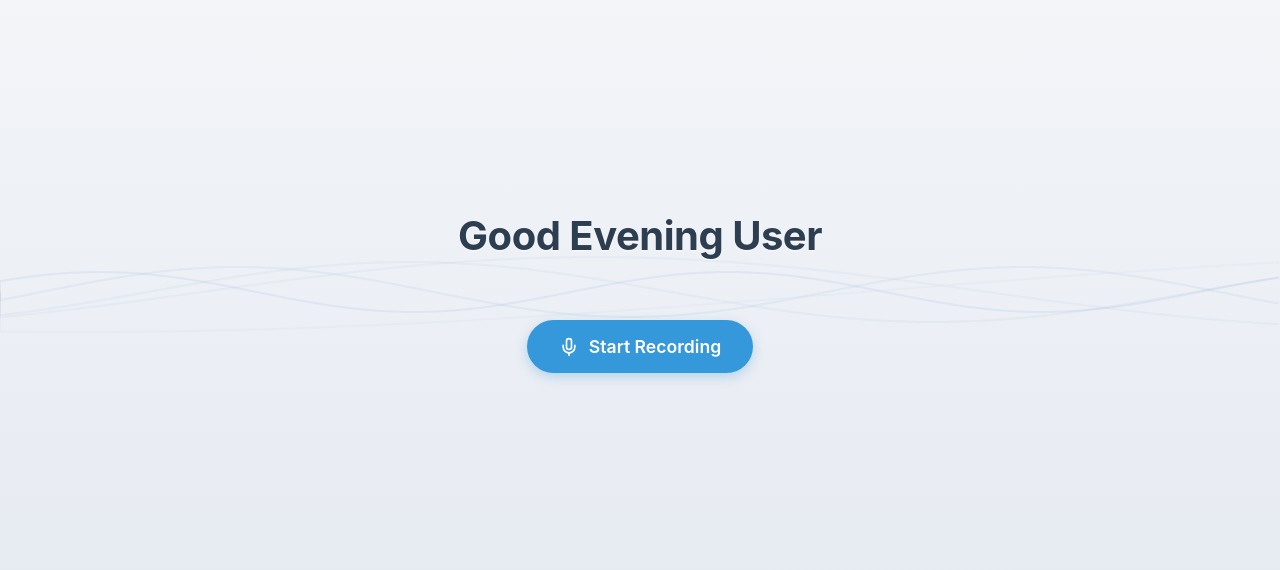
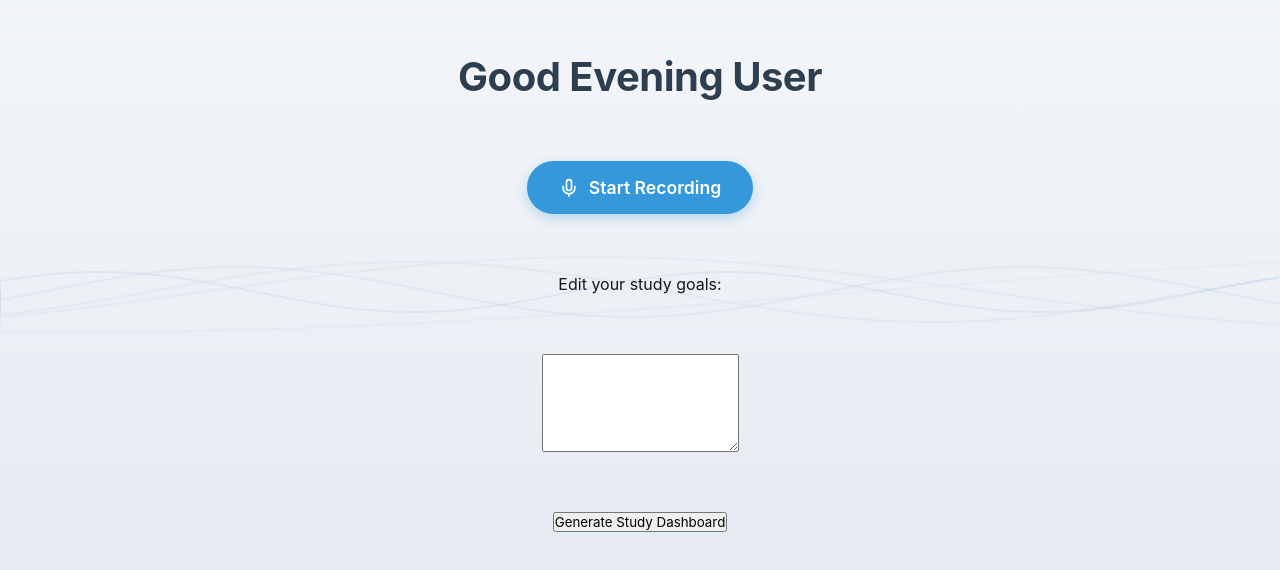
Before and after one commit to NanDhanesh/Miza, a Next.js app in the folder FirstScreen/: page / in a window 1280 px wide. Shown: the part 108-678 px from the top of the page. Built offline with nearby package versions, Linux system fonts and the light colour scheme.

Commit message:
text box
txt

```diff
--- a/FirstScreen/app/study-app.tsx
+++ b/FirstScreen/app/study-app.tsx
@@ -8,8 +8,10 @@ export default function StudyApp() {
   const [isRecording, setIsRecording] = useState(false)
   const [greeting, setGreeting] = useState("Good Morning User")
   const canvasRef = useRef<HTMLCanvasElement>(null)
-  const animationRef = useRef<number>()
+  const animationRef = useRef<number>(0)
   const recognitionRef = useRef<any>(null) //<n>
+  const [transcript, setTranscript] = useState("") //NEW
+
 
   useEffect(() => {
     // Update greeting based on time of day
@@ -101,11 +103,12 @@ export default function StudyApp() {
       recognition.lang = "en-US"
 
       recognition.onresult = (event: any) => {
-        const transcript = Array.from(event.results)
-          .map((result: any) => result[0].transcript)
+        const text = Array.from(event.results)
+          .map((res: any) => res[0].transcript)
           .join("")
-        console.log("Transcript:", transcript)
+        setTranscript(text)
       }
+
 
       recognition.onerror = (event: any) => {
         console.error("Speech recognition error", event.error)
@@ -122,6 +125,27 @@ export default function StudyApp() {
 
     setIsRecording(!isRecording)
   }
+  const handleSubmitTranscript = async (text: string) => {
+    console.log("Submitting transcript:", text)
+
+    // TODO: Replace this with a real API call
+    try {
+      const response = await fetch("/api/generate-dashboard", {
+        method: "POST",
+        headers: {
+          "Content-Type": "application/json",
+        },
+        body: JSON.stringify({ prompt: text }),
+      })
+
+      const data = await response.json()
+      console.log("LLM response:", data)
+      // You could now update state to render the generated dashboard
+    } catch (error) {
+      console.error("Submission failed", error)
+    }
+  }
+
 
   return (
     <div className="app-container">
@@ -141,7 +165,20 @@ export default function StudyApp() {
             </>
           )}
         </button>
+
+        {/* Editable Transcript Section */}
+        <label className="transcript-label">Edit your study goals:</label>
+        <textarea
+          className="transcript-box"
+          value={transcript}
+          onChange={(e) => setTranscript(e.target.value)}
+          rows={6}
+        />
+        <button className="submit-transcript" onClick={() => handleSubmitTranscript(transcript)}>
+          Generate Study Dashboard
+        </button>
       </div>
     </div>
   )
+
 }
```
